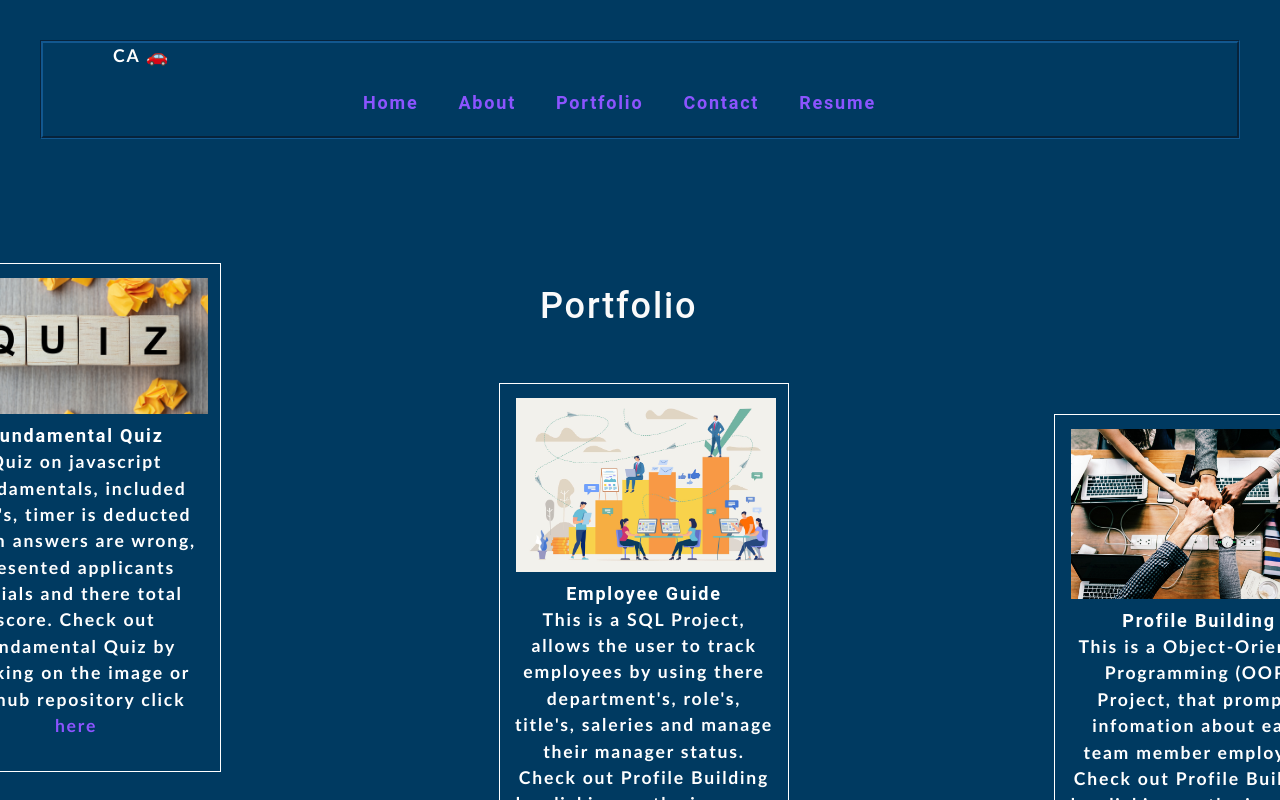
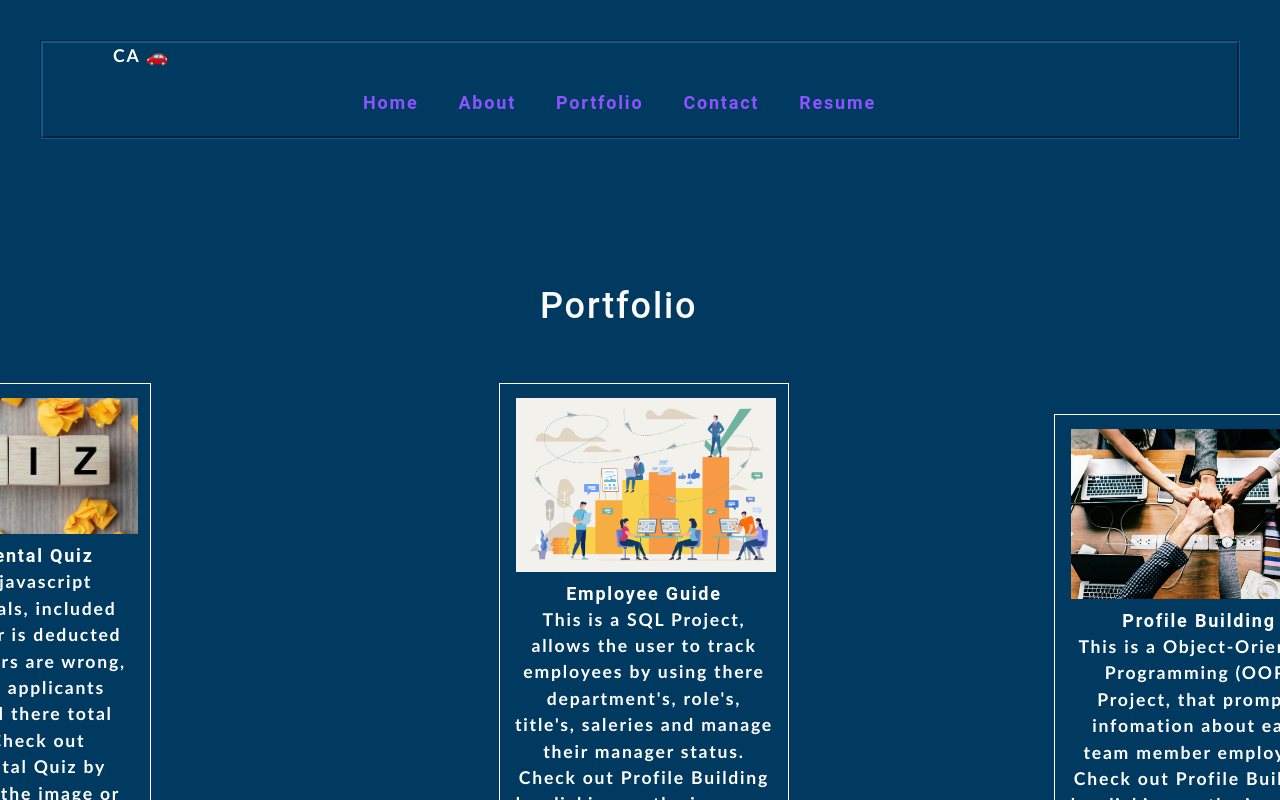
Before and after one commit to candre02/react-portfolio, a React (Create React App) app: page /portfolio in a window 1280 px wide. Shown: the top 800 px of the page. Built offline with nearby package versions, Linux system fonts and the light colour scheme.

Commit message:
added marginBottom and edited marginRight in fundamental card

```diff
--- a/src/components/Portfolio/index.js
+++ b/src/components/Portfolio/index.js
@@ -20,12 +20,12 @@ function Portfolio() {
                         <Card style={{
                             width: '18rem',
                             outline: '1px solid white',
-                            marginRight:'10px',
+                            marginRight:'80px',
                             padding: '14px',
                             position: 'absolute',
                             color: 'white',
                             right: '1050px',
-                            bottom: '29px'
+                            marginBottom: '-74px'
                             }}>
                             <a href="https://candre02.github.io/Fundamental-Quiz/" >
                                 <Card.Img variant="top" src={Quiz} />
```
